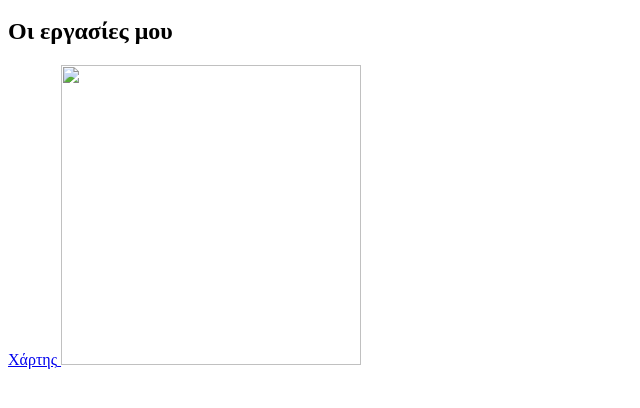
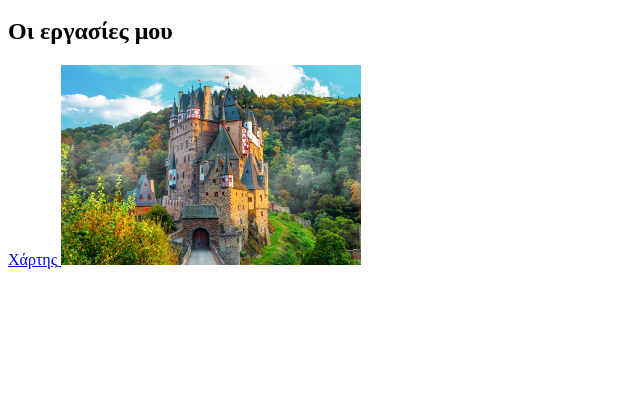
Before and after one commit to JoAl32/JoAl32.github.io, a plain HTML site: page index.html in a window 1280 px wide. Shown: the part 48-456 px from the top of the page, without its empty margins (0-640 px from the left). Drawn offline with Linux system fonts and the light colour scheme.

Commit message:
Update index.html

```diff
--- a/index.html
+++ b/index.html
@@ -7,6 +7,6 @@
     <h2>Οι εργασίες μου</h2>
     <a target="_blank" href="map"> <span >Χάρτης</span>
     </a>
-    <img src="faitytale.jpg" width="300px">
+    <img src="fairytale.jpg" width="300px">
   </body>
 </html>
```
